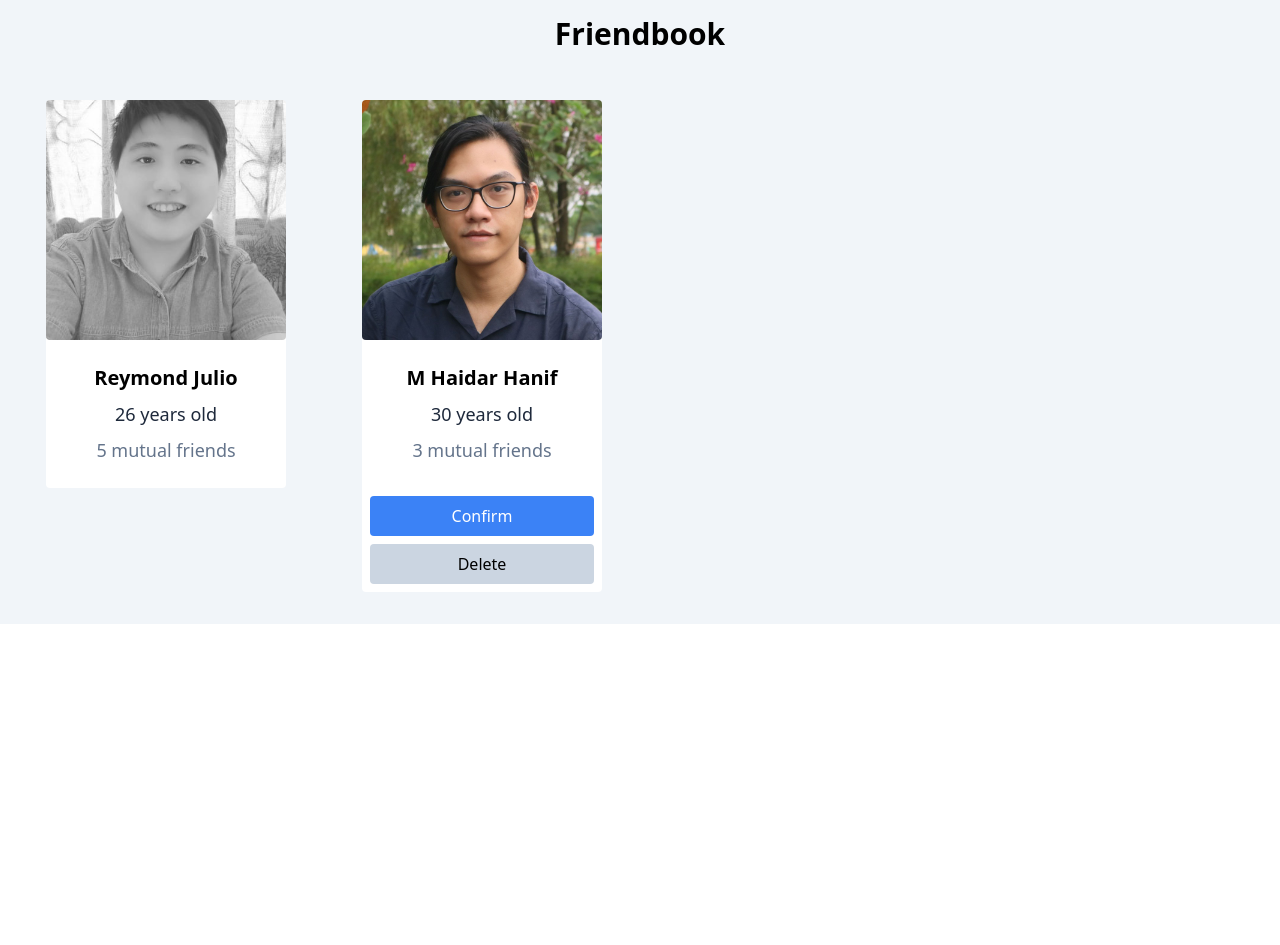
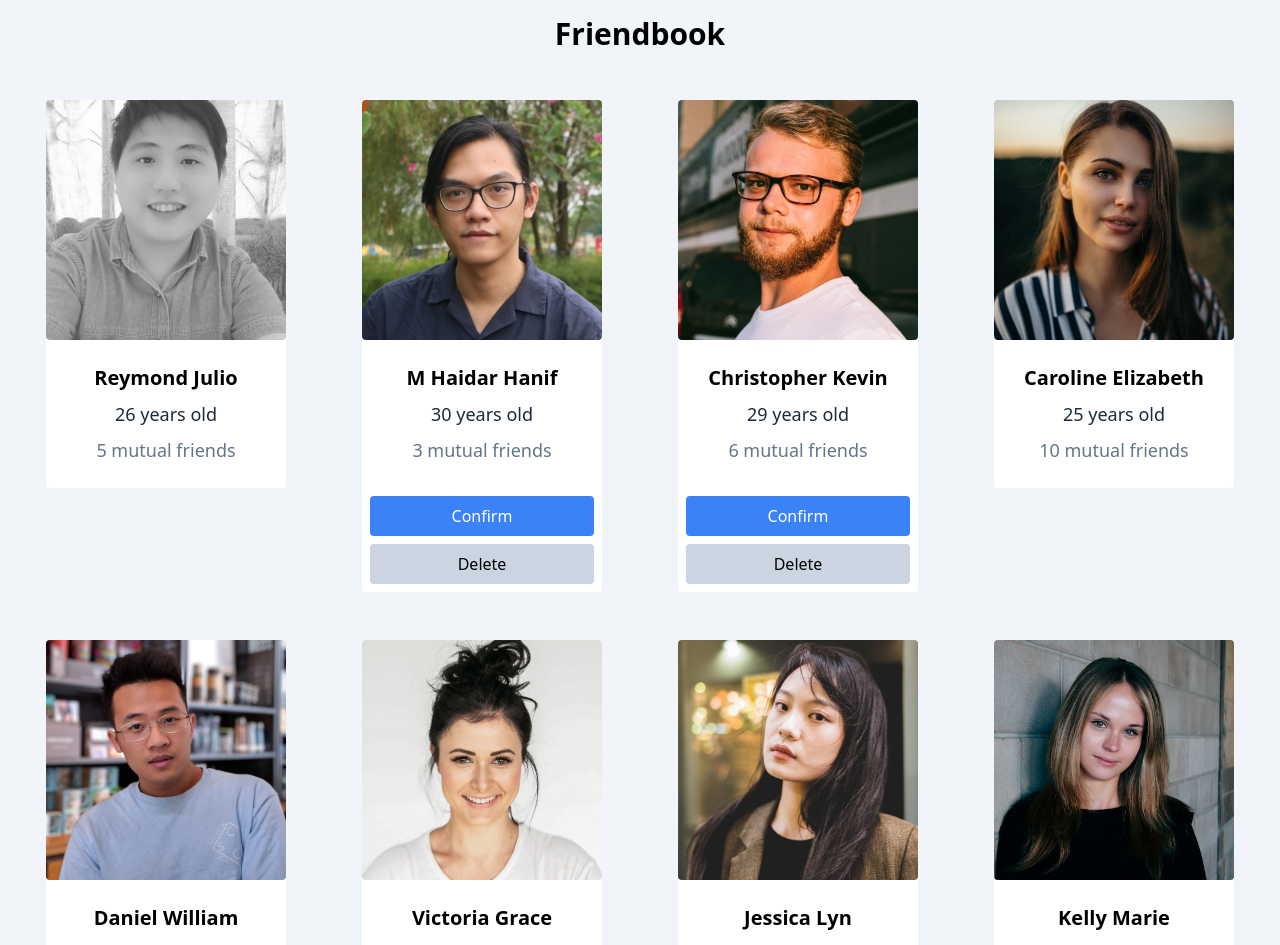
Before and after one commit to reymondjulio/friendbook-react, a React (Vite) app: page / in a window 1280 px wide. Shown: the top 945 px of the page. Before the commit the page ends 800 px from the top, so only its background shows below. Built offline with nearby package versions, Linux system fonts and the light colour scheme.

Commit message:
update data friends

```diff
--- a/src/data/friends.js
+++ b/src/data/friends.js
@@ -15,4 +15,52 @@ export const dataFriends = [
     mutualFriends: 3,
     isConfirmed: false,
   },
+  {
+    id: 3,
+    name: "Christopher Kevin",
+    avatarURL: "/avatars/christopher.jpg",
+    age: 29,
+    mutualFriends: 6,
+    isConfirmed: false,
+  },
+  {
+    id: 4,
+    name: "Caroline Elizabeth",
+    avatarURL: "/avatars/caroline.jpg",
+    age: 25,
+    mutualFriends: 10,
+    isConfirmed: true,
+  },
+  {
+    id: 5,
+    name: "Daniel William",
+    avatarURL: "/avatars/daniel.jpg",
+    age: 25,
+    mutualFriends: 8,
+    isConfirmed: true,
+  },
+  {
+    id: 6,
+    name: "Victoria Grace",
+    avatarURL: "/avatars/victoria.jpg",
+    age: 28,
+    mutualFriends: 7,
+    isConfirmed: false,
+  },
+  {
+    id: 7,
+    name: "Jessica Lyn",
+    avatarURL: "/avatars/jessica.jpg",
+    age: 26,
+    mutualFriends: 9,
+    isConfirmed: true,
+  },
+  {
+    id: 8,
+    name: "Kelly Marie",
+    avatarURL: "/avatars/kelly.jpg",
+    age: 26,
+    mutualFriends: 12,
+    isConfirmed: false,
+  },
 ];
```
